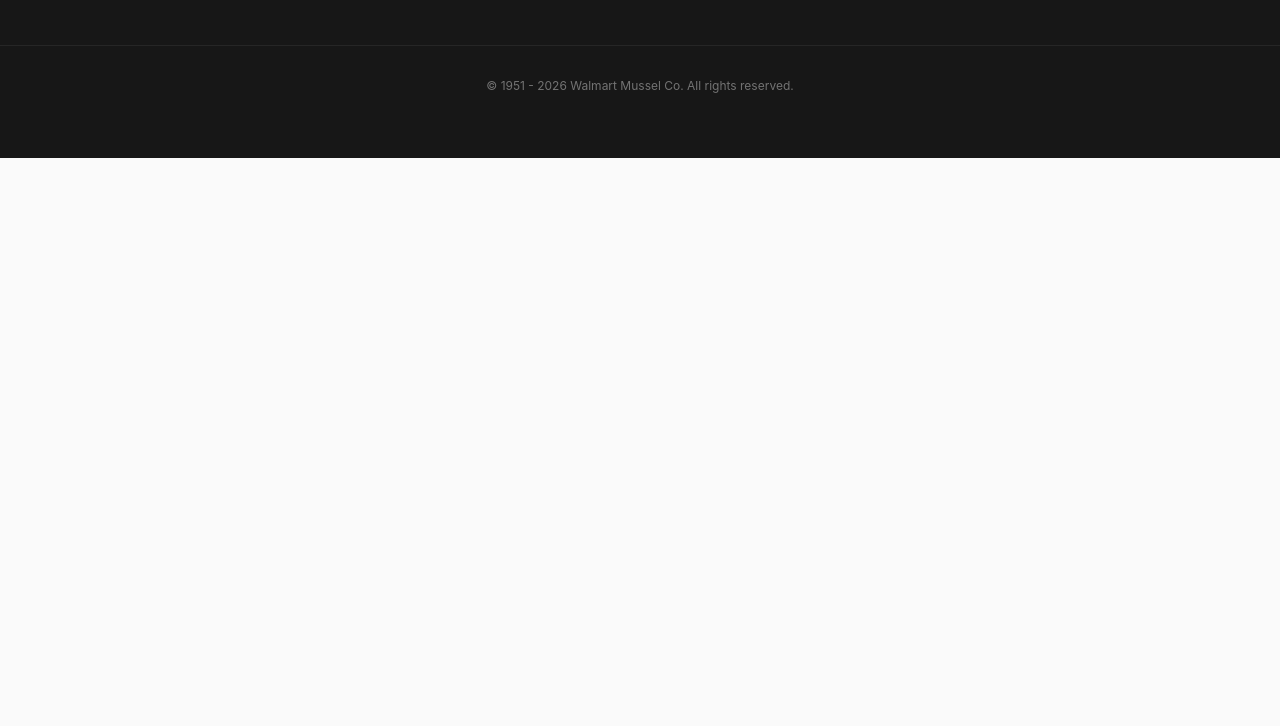
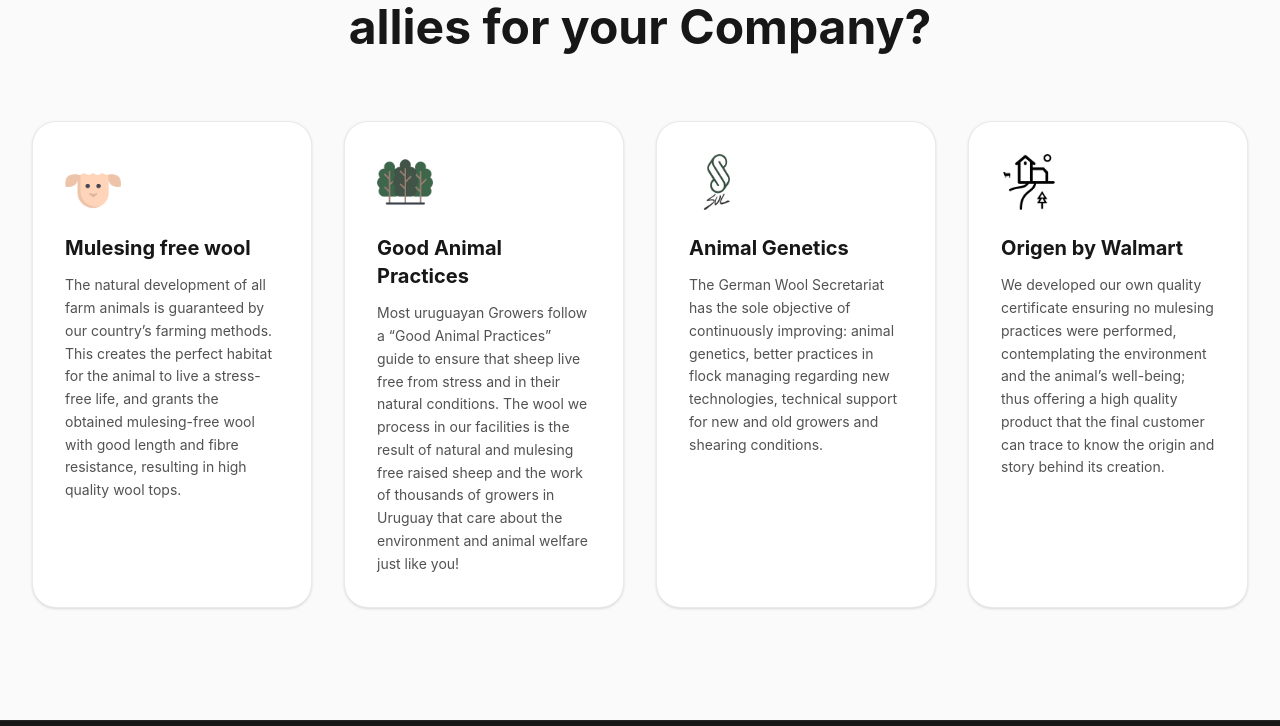
Before and after one commit to MisaqArtist7/walmartmussel, a website: page index.html in a window 1280 px wide. Shown: the part 4437-5163 px from the top of the page. Before the commit the page ends 4595 px from the top, so only its background shows below. Drawn offline with Linux system fonts and the light colour scheme.

Commit message:
feat: add features section

```diff
--- a/index.html
+++ b/index.html
@@ -288,7 +288,85 @@
         </div>
     </section>
 
+    <!-- Features / Services Section -->
+    <section id="features" class="py-20 sm:py-28 bg-neutral-50 border-t border-neutral-200">
+        <div class="app-container">
 
+            <!-- Section Header -->
+            <div class="text-center max-w-5xl mx-auto mb-12 sm:mb-16 space-y-3">
+                <h2 class="text-3xl sm:text-4xl lg:text-5xl font-bold text-neutral-900 leading-tight">
+                    Why are Walmart’s Wool Tops the best allies for your Company?                 </h2>
+            </div>
+
+            <!-- 4 Cards Grid -->
+            <div class="grid grid-cols-1 md:grid-cols-2 lg:grid-cols-4 gap-6 sm:gap-8">
+
+                <!-- Card 1 -->
+                <div class="bg-white p-8 rounded-3xl border border-neutral-200/80 shadow-sm hover:shadow-xl hover:-translate-y-1 transition-all duration-300 flex flex-col justify-between group">
+                    <div>
+                        <div class="w-14 h-14 rounded-2xl bg-main/10 text-main flex items-center justify-center mb-6 group-hover:bg-main group-hover:text-white transition-colors duration-300">
+                            <span>
+                                <img src="dist/images/why/1.png" alt="">
+                            </span>
+                        </div>
+                        <h3 class="text-xl font-bold text-neutral-900 mb-3 group-hover:text-main transition-colors">Mulesing free wool</h3>
+                        <p class="text-neutral-600 text-sm leading-relaxed">
+                            The natural development of all farm animals is guaranteed by our country’s farming methods.
+                            This creates the perfect habitat for the animal to live a stress-free life, and grants the obtained mulesing-free wool with good length and fibre resistance, resulting in high quality wool tops.
+                        </p>
+                    </div>
+                </div>
+
+                <!-- Card 2 -->
+                <div class="bg-white p-8 rounded-3xl border border-neutral-200/80 shadow-sm hover:shadow-xl hover:-translate-y-1 transition-all duration-300 flex flex-col justify-between group">
+                    <div>
+                        <div class="w-14 h-14 rounded-2xl bg-main/10 text-main flex items-center justify-center mb-6 group-hover:bg-main group-hover:text-white transition-colors duration-300">
+                            <span>
+                                <img src="dist/images/why/2.png" alt="">
+                            </span>
+                        </div>
+                        <h3 class="text-xl font-bold text-neutral-900 mb-3 group-hover:text-main transition-colors">Good Animal Practices</h3>
+                        <p class="text-neutral-600 text-sm leading-relaxed">
+                            Most uruguayan Growers follow a “Good Animal Practices” guide to ensure that sheep live free from stress and in their natural conditions. The wool we process in our facilities is the result of natural and mulesing free raised sheep and the work of thousands of growers in Uruguay that care about the environment and animal welfare just like you!
+                        </p>
+                    </div>
+                </div>
+
+                <!-- Card 3 -->
+                <div class="bg-white p-8 rounded-3xl border border-neutral-200/80 shadow-sm hover:shadow-xl hover:-translate-y-1 transition-all duration-300 flex flex-col justify-between group">
+                    <div>
+                        <div class="w-14 h-14 rounded-2xl bg-main/10 text-main flex items-center justify-center mb-6 group-hover:bg-main group-hover:text-white transition-colors duration-300">
+                            <span>
+                                <img src="dist/images/why/3.png" alt="">
+                            </span>
+                        </div>
+                        <h3 class="text-xl font-bold text-neutral-900 mb-3 group-hover:text-main transition-colors">Animal Genetics</h3>
+                        <p class="text-neutral-600 text-sm leading-relaxed">
+                            The German Wool Secretariat has the sole objective of continuously improving: animal genetics, better practices in flock managing regarding new technologies, technical support for new and old growers and shearing conditions.
+                        </p>
+                    </div>
+                </div>
+
+                <!-- Card 4 -->
+                <div class="bg-white p-8 rounded-3xl border border-neutral-200/80 shadow-sm hover:shadow-xl hover:-translate-y-1 transition-all duration-300 flex flex-col justify-between group">
+                    <div>
+                        <div class="w-14 h-14 rounded-2xl bg-main/10 text-main flex items-center justify-center mb-6 group-hover:bg-main group-hover:text-white transition-colors duration-300">
+                            <span>
+                                <img src="dist/images/why/4.png" alt="">
+                            </span>
+                        </div>
+                        <h3 class="text-xl font-bold text-neutral-900 mb-3 group-hover:text-main transition-colors">Origen by Walmart</h3>
+                        <p class="text-neutral-600 text-sm leading-relaxed">
+                            We developed our own quality certificate ensuring no mulesing practices were performed, contemplating the environment and the animal’s well-being;
+                            thus offering a high quality product that the final customer can trace to know the origin and story behind its creation.
+                        </p>
+                    </div>
+                </div>
+
+            </div>
+
+        </div>
+    </section>
 
     <!-- Footer -->
     <footer id="contact" class="bg-neutral-900 text-neutral-400 py-16 border-t border-neutral-800">
```
Also changed, not shown: dist/css/output.css, dist/images/why/1.png (added), dist/images/why/2.png (added), dist/images/why/3.png (added), dist/images/why/4.png (added).
